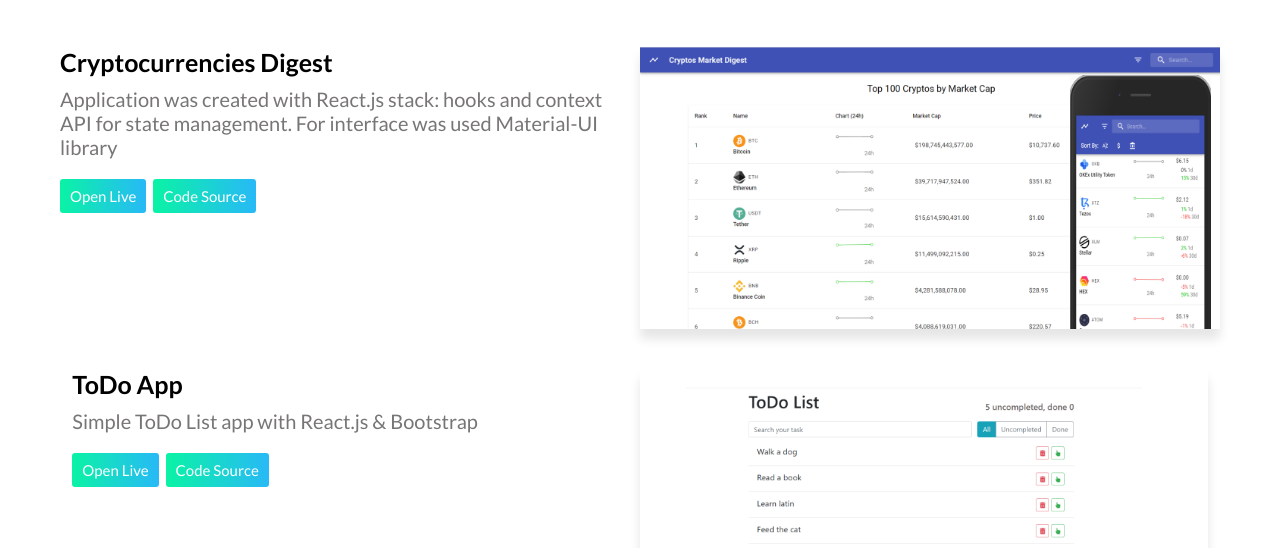
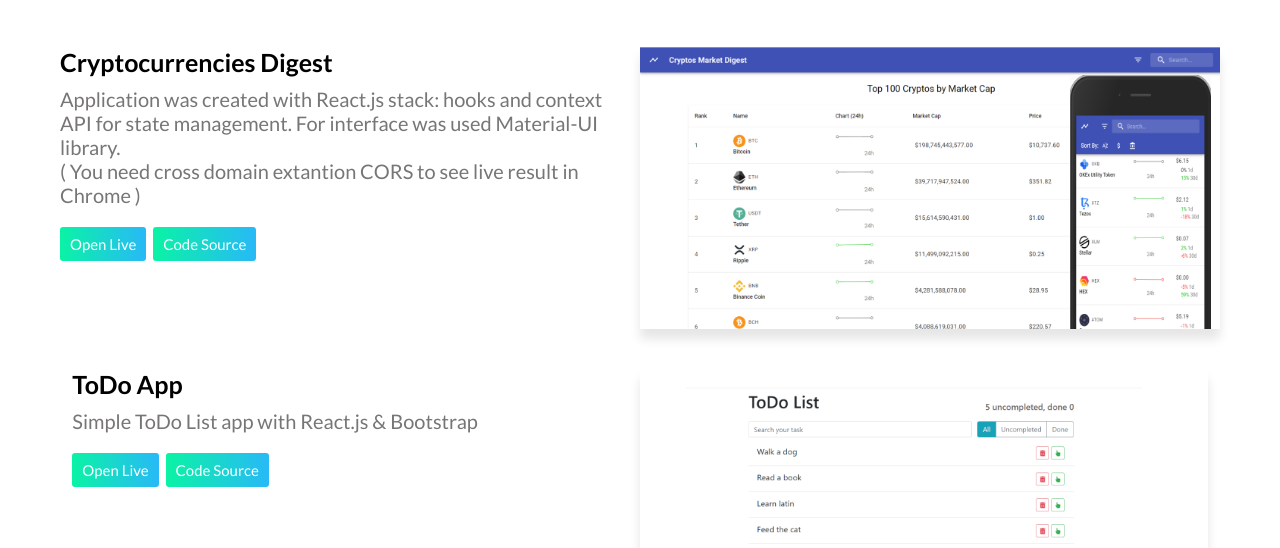
Before and after one commit to VladiVK/developers-portfolio, a plain HTML site: page pages/projects/index.html in a window 1280 px wide. Shown: the part 251-799 px from the top of the page. Drawn offline with Linux system fonts and the light colour scheme.

Commit message:
project Crypto updated

```diff
--- a/pages/projects/index.html
+++ b/pages/projects/index.html
@@ -51,7 +51,10 @@
                             <p class="project-text">
                                 Application was created with React.js stack:
                                 hooks and context API for state management.
-                                For interface was used Material-UI library
+                                For interface was used Material-UI library.
+                                <br>
+                                ( You need cross domain extantion CORS to see live
+                                result in Chrome )
                             </p>
                             <div class="project-buttons-box">
                                 <a class="btn-link-small" target="_blank" href="https://cryptosdigest.netlify.app/">
```
